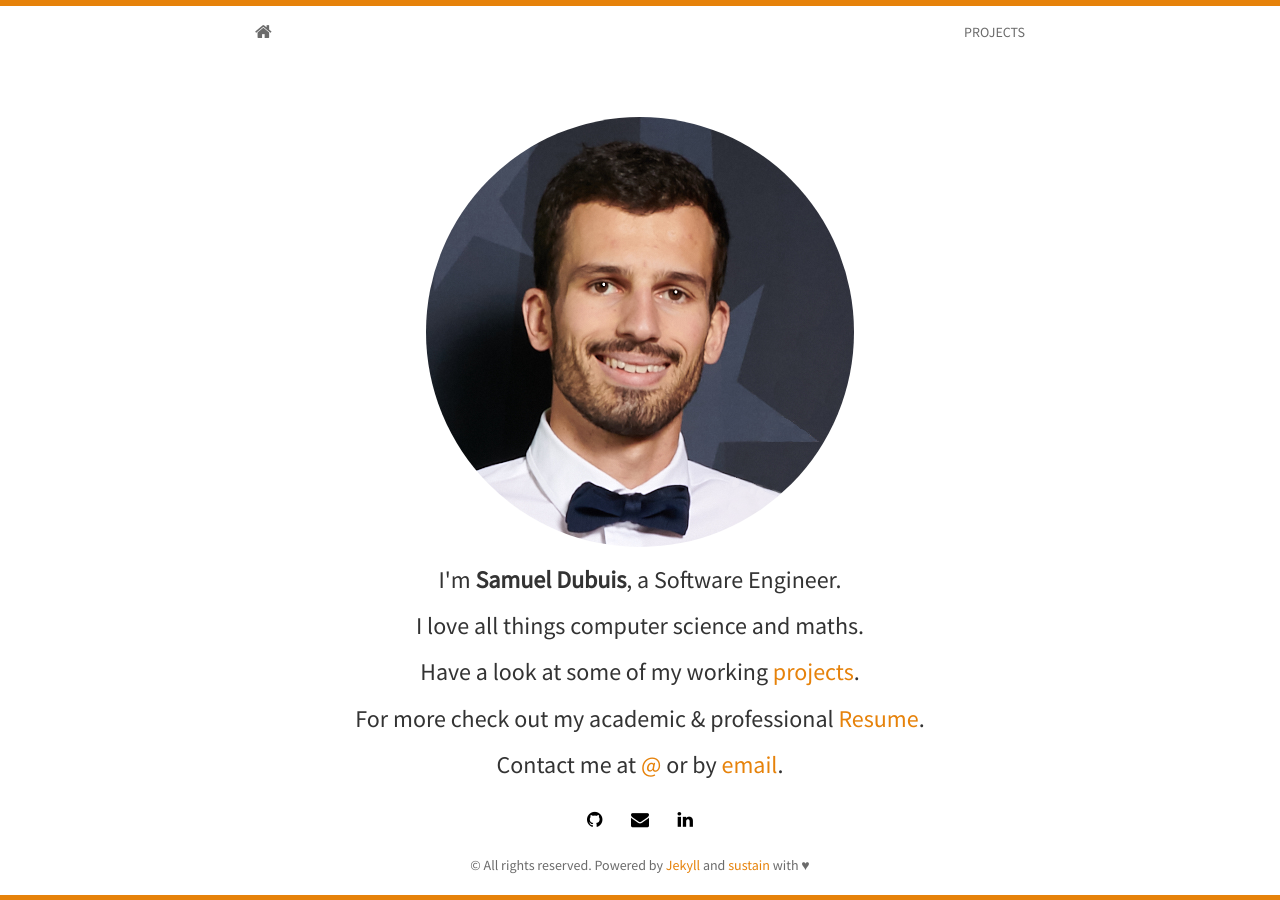
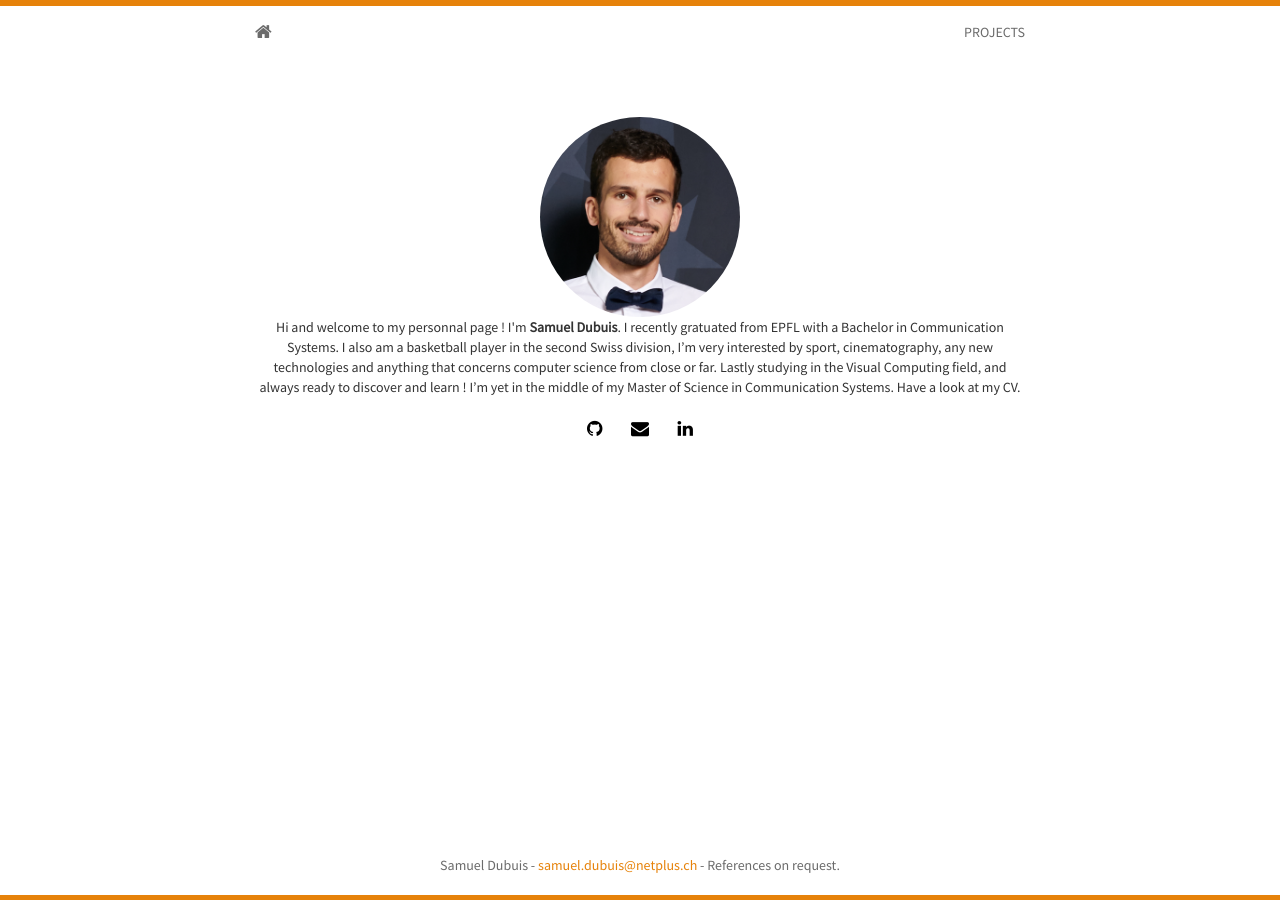
Before and after one commit to samdubuis/personnal_page, a Jekyll site: the page built from index.html, in a window 1280 px wide. Built offline with Jekyll 4.4.1, drawn with Linux system fonts in a browser that asks for light colours; nearby versions of some CDN libraries; the list of posts is cut into pages by our own code.

Commit message:
avancement

```diff
--- a/_includes/footer.html
+++ b/_includes/footer.html
@@ -1,8 +1,7 @@
 <footer>
     <div id="footer">
         <div class="container">
-            <p class="text-muted">© All rights reserved. Powered by <a href="http://jekyllrb.com/">Jekyll</a> and
-            <a href="http://www.github.com/jekyller/sustain">sustain</a> with ♥</p>
+            <p class="text-muted">Samuel Dubuis - <a href="mailto:{{ site.email }}">samuel.dubuis@netplus.ch </a> - References on request. </p>
         </div>
     </div>
 </footer>
--- a/index.html
+++ b/index.html
@@ -5,13 +5,22 @@ layout: home
 <section id="about">
 	<div class="container">
 	  <div class="avatar">
-		<img class="img-circle" src="{{ site.baseurl }}static/img/{{ site.avatar }}" alt="Responsive image" widht="50%" height="50%">
+		<img class="img-circle" src="{{ site.baseurl }}static/img/{{ site.avatar }}" alt="Responsive image" widht="200px" height="200px">
 	  </div>
-	  <h3>I'm <strong>{{ site.author }}</strong>, a Software Engineer.</h3>
+	  Hi and welcome to my personnal page !
+	  I'm <strong>{{ site.author }}</strong>.
+	  I recently gratuated from EPFL with a Bachelor in Communication
+	  Systems. I also am a basketball player in the second Swiss division, I’m very interested
+	  by sport, cinematography, any new technologies and anything that concerns
+	  computer science from close or far. Lastly studying in the Visual Computing
+	  field, and always ready to discover and learn ! I’m yet in the middle of my Master of Science in Communication Systems.
+
+	  Have a look at my CV.
+	  <!-- <h3>I'm <strong>{{ site.author }}</strong>, a Software Engineer.</h3>
 	  <h3>I love all things computer science and maths.</h3>
 	  <h3>Have a look at some of my working <a href="{{ site.baseurl }}projects.html"> projects</a>.</h3>
 	  <h3>For more check out my academic &amp; professional <a href="http://jekyller.github.io/vitae">Resume</a>.</h3>
-	  <h3>Contact me at <a href="http://twitter.com/{{ site.twitter }}">@{{ site.twitter }}</a> or by <a href="mailto:{{ site.email }}">email</a>.</h3>
+	  <h3>Contact me at <a href="http://twitter.com/{{ site.twitter }}">@{{ site.twitter }}</a> or by <a href="mailto:{{ site.email }}">email</a>.</h3> -->
 	  {% include social.html %}
 	</div>
 </section>
```
